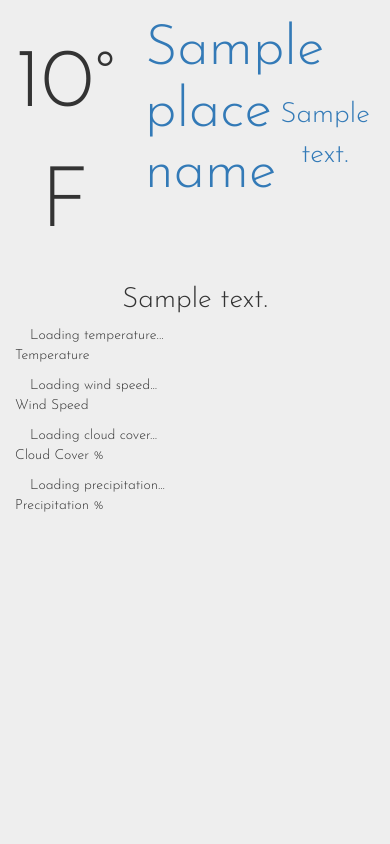
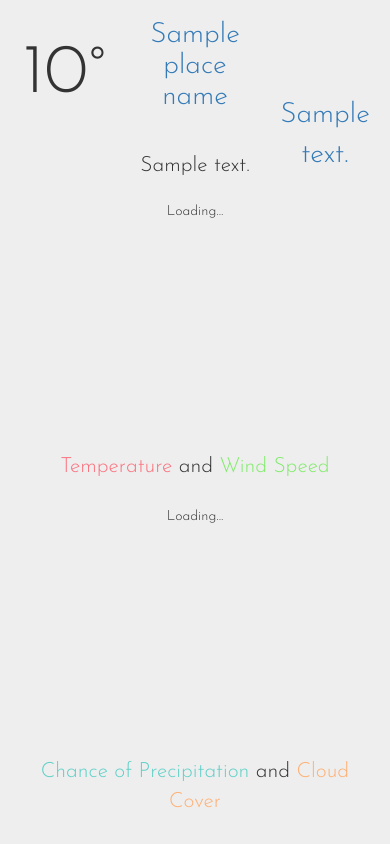
Before and after one commit to Ferdaszewski/weather, a Python web app: template src/templates/index-template.html in a window 390 px wide. Run offline with Jinja, Linux system fonts and the light colour scheme; the template is opened without the code that fills it: most values are stand-ins (such as "Sample title", 1, 10 or a date in 2020); some libraries are stand-ins or nearby versions; some web fonts are replaced.

Commit message:
Sparkline fully implemented

```diff
--- a/src/templates/index-template.html
+++ b/src/templates/index-template.html
@@ -10,14 +10,14 @@
   <link rel="stylesheet" href="assets/css/main.css">
   <script src="https://ajax.googleapis.com/ajax/libs/jquery/1.11.2/jquery.min.js"></script>
   <script src="https://maxcdn.bootstrapcdn.com/bootstrap/3.3.2/js/bootstrap.min.js"></script>
-  <script src="/assets/sparklines/jquery.sparkline.min.js"></script>
+  <script src="/assets/sparklines/jquery.sparkline.js"></script>
   <script src="/assets/js/main.js"></script>
 </head>
 <body>
   <div class="container">
     <header class="row">
       <div class="col-xs-4">
-        <p id="temp">{{ current_temp }}° F</p>
+        <p id="temp">{{ current_temp }}°</p>
       </div>
       <div class="col-xs-4">
         <div class="row">
@@ -40,14 +40,14 @@
     </header>
 
     <div style="row spark-wrapper">
-      <span id="temperature" class="sparkline col-lg-6" data-forecast="{{ data_temp }}">Loading temperature...</span>
-      <p>Temperature</p>
-      <span id="wind" class="sparkline col-lg-6" data-forecast="{{ data_wind }}">Loading wind speed...</span>
-      <p>Wind Speed</p>
-      <span id="cloud" class="sparkline col-lg-6" data-forecast="{{ data_cloud }}">Loading cloud cover...</span>
-      <p>Cloud Cover %</p>
-      <span id="precip" class="sparkline col-lg-6" data-forecast="{{ data_precip }}">Loading precipitation...</span>
-      <p>Precipitation %</p>
+      <span id="wind-temp" class="sparkline col-xs-12" data-forecast-wind="{{ data_wind }}" data-forecast-temp="{{ data_temp }}">Loading...</span>
+      <p class="chart-legend">
+        <span id="temp-text">Temperature</span> and <span id="wind-text">Wind Speed</span>
+      </p>
+      <span id="cloud-precip" class="sparkline col-xs-12" data-forecast-cloud="{{ data_cloud }}" data-forecast-precip="{{ data_precip }}">Loading...</span>
+      <p class="chart-legend">
+        <span id="precip-text">Chance of Precipitation</span> and <span id="cloud-text">Cloud Cover</span>
+      </p>
     </div>
 
     <footer class="row">
--- a/src/weather.py
+++ b/src/weather.py
@@ -204,7 +204,7 @@
     #     print '=' * 100
 
     # Temp test from search to forecast to svg
-    search_term = "Birmingham, al"
+    search_term = "pdx"
     temp_loc = Location()
     temp_loc.search(search_term)
     temp_weather = Weather(temp_loc)
--- a/web/assets/css/main.css
+++ b/web/assets/css/main.css
@@ -8,7 +8,7 @@
 }
 
 h1 {
-  font-size: 4em;
+  font-size: 2em;
 }
 
 header {
@@ -16,7 +16,7 @@
 }
 
 #temp {
-  font-size: 6em;
+  font-size: 5em;
 }
 
 #weather-alert, #temp {
@@ -32,13 +32,33 @@
 }
 
 #weather-description {
-  font-size: 2em;
-}
-
-.spark-wrapper {
-  text-align: center;
+  font-size: 1.5em;
+  margin-top: -1.5em;
 }
 
 .sparkline {
-  margin-top: 15px
+  text-align: center;
+  margin-top: 15px;
+  height: 250px;
 }
+
+.chart-legend {
+  text-align: center;
+  font-size: 1.5em;
+}
+
+#wind-text {
+  color: #80EB6A ;
+}
+
+#temp-text {
+  color: #FB727F ;
+}
+
+#precip-text {
+  color: #5ED0C8 ;
+}
+
+#cloud-text {
+  color: #FFB074 ;
+}
--- a/web/assets/js/main.js
+++ b/web/assets/js/main.js
@@ -1,21 +1,112 @@
-function app() {
-  $('.sparkline').each( function(index) {
-    var forecast = $(this).data('forecast').split(',');
-    var options = {
-      type: 'line',
-      width: '900px',
-      height: '400px',
-      fillColor: false,
-      disableHiddenCheck: true,
-      spotColor: false,
-      spotRadius: '3',
-      higlightLineColor: null,
-      lineWidth: 3
-    };
-    $(this).sparkline(forecast, options);
-  });
+function drawSparklines() {
+
+  var options_wind = {
+    type: 'line',
+    width: '100%',
+    height: '100%',
+    lineColor: '#80EB6A',
+    fillColor: '#A4F493',
+
+    lineWidth: 5,
+    spotRadius: '5',
+    spotColor: null,
+    minSpotColor: '#48D12B',
+    maxSpotColor: '#48D12B',
+    highlightSpotColor: '#CEFBC4',
+
+    chartRangeMin: 0,
+    chartRangeMax: 20,
+
+    highlightLineColor: null,
+    disableHiddenCheck: true
+  };
+
+  var options_temp = {
+    type: 'line',
+    width: '100%',
+    height: '100%',
+    lineColor: '#FB727F',
+    fillColor: false,
+
+    lineWidth: 5,
+    spotRadius: '5',
+    spotColor: null,
+    minSpotColor: '#F23244',
+    maxSpotColor: '#F23244',
+    highlightSpotColor: '#FEC6CB',
+
+    chartRangeMin: 32,
+    chartRangeMax: 70,
+
+    composite: true,
+    highlightLineColor: null,
+    disableHiddenCheck: true
+  };
+
+  var options_cloud = {
+    type: 'line',
+    width: '100%',
+    height: '100%',
+    lineColor: '#FFB074',
+    fillColor: '#FFC599',
+
+    lineWidth: 5,
+    spotRadius: '5',
+    spotColor: null,
+    minSpotColor: '#FA8A34',
+    maxSpotColor: '#FA8A34',
+    highlightSpotColor: '#FFDFC7',
+
+    chartRangeMin: 0,
+    chartRangeMax: 1,
+
+    highlightLineColor: null,
+    disableHiddenCheck: true
+  };
+
+  var options_precip = {
+    type: 'line',
+    width: '100%',
+    height: '100%',
+    lineColor: '#5ED0C8',
+    fillColor: false,
+
+    lineWidth: 5,
+    spotRadius: '5',
+    spotColor: null,
+    minSpotColor: '#209A91',
+    maxSpotColor: '#209A91',
+    highlightSpotColor: '#C0F6F2',
+
+    composite: true,
+    chartRangeMin: 0,
+    chartRangeMax: 1,
+
+    highlightLineColor: null,
+    disableHiddenCheck: true
+  };
+
+
+  var forecast_temp = $('#wind-temp').data('forecast-temp').split(',');
+  var forecast_wind = $('#wind-temp').data('forecast-wind').split(',');
+  var forecast_cloud = $('#cloud-precip').data('forecast-cloud').split(',');
+  var forecast_precip = $('#cloud-precip').data('forecast-precip').split(',');
+
+  $('#wind-temp').sparkline(forecast_wind, options_wind);
+  $('#wind-temp').sparkline(forecast_temp, options_temp);
+
+  $('#cloud-precip').sparkline(forecast_cloud, options_cloud);
+  $('#cloud-precip').sparkline(forecast_precip, options_precip);
 }
 
 $(document).ready(function() {
-  app();
+  drawSparklines();
+
+  // Redraw sparklines on window resize
+  var resizeTimer
+  $(window).resize( function() {
+    clearTimeout(resizeTimer);
+    resizeTimer = setTimeout(drawSparklines(), 1000);
+    console.log("resizing window")
+  });
 });
```
Also changed, not shown: web/index.html (+13 -18 lines).
